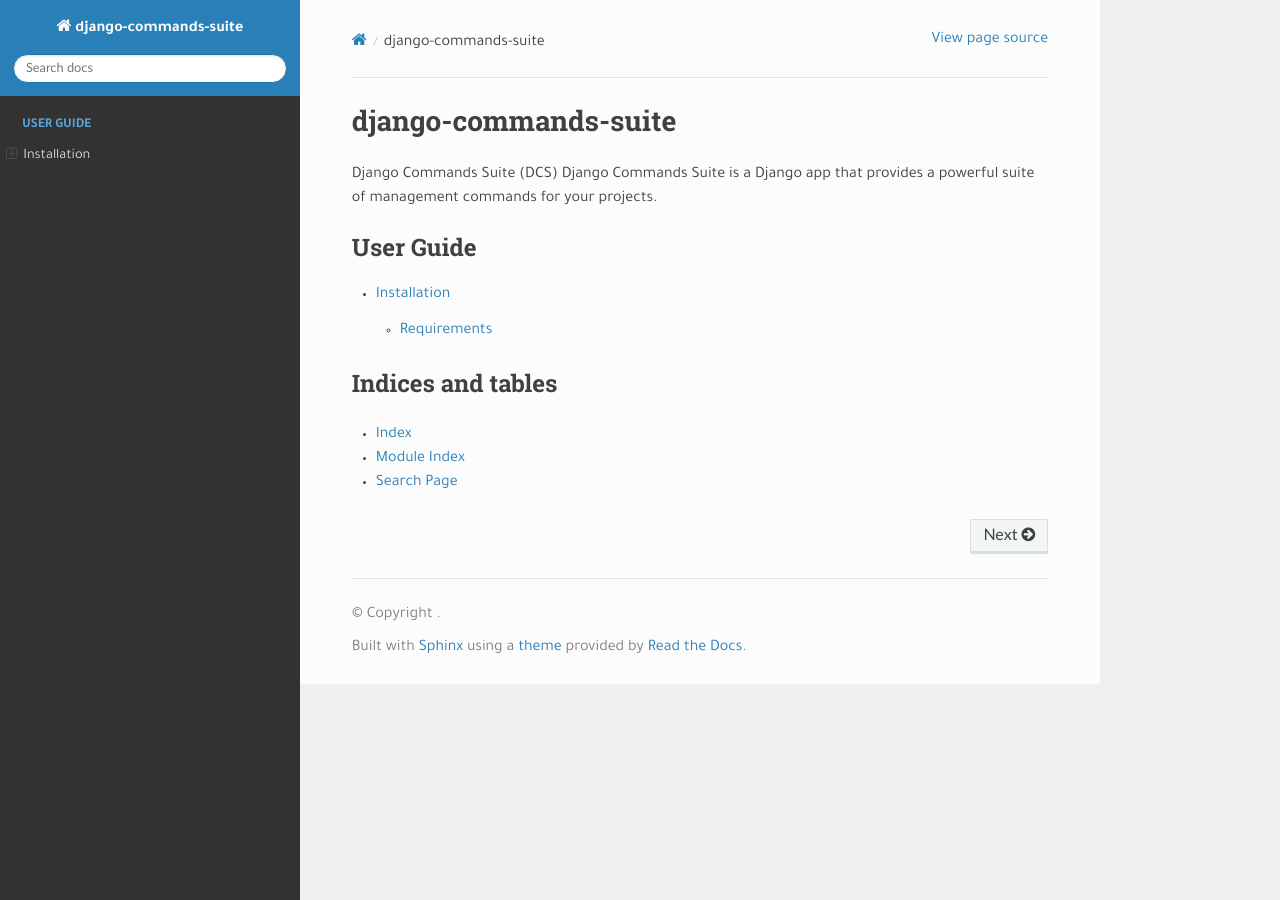
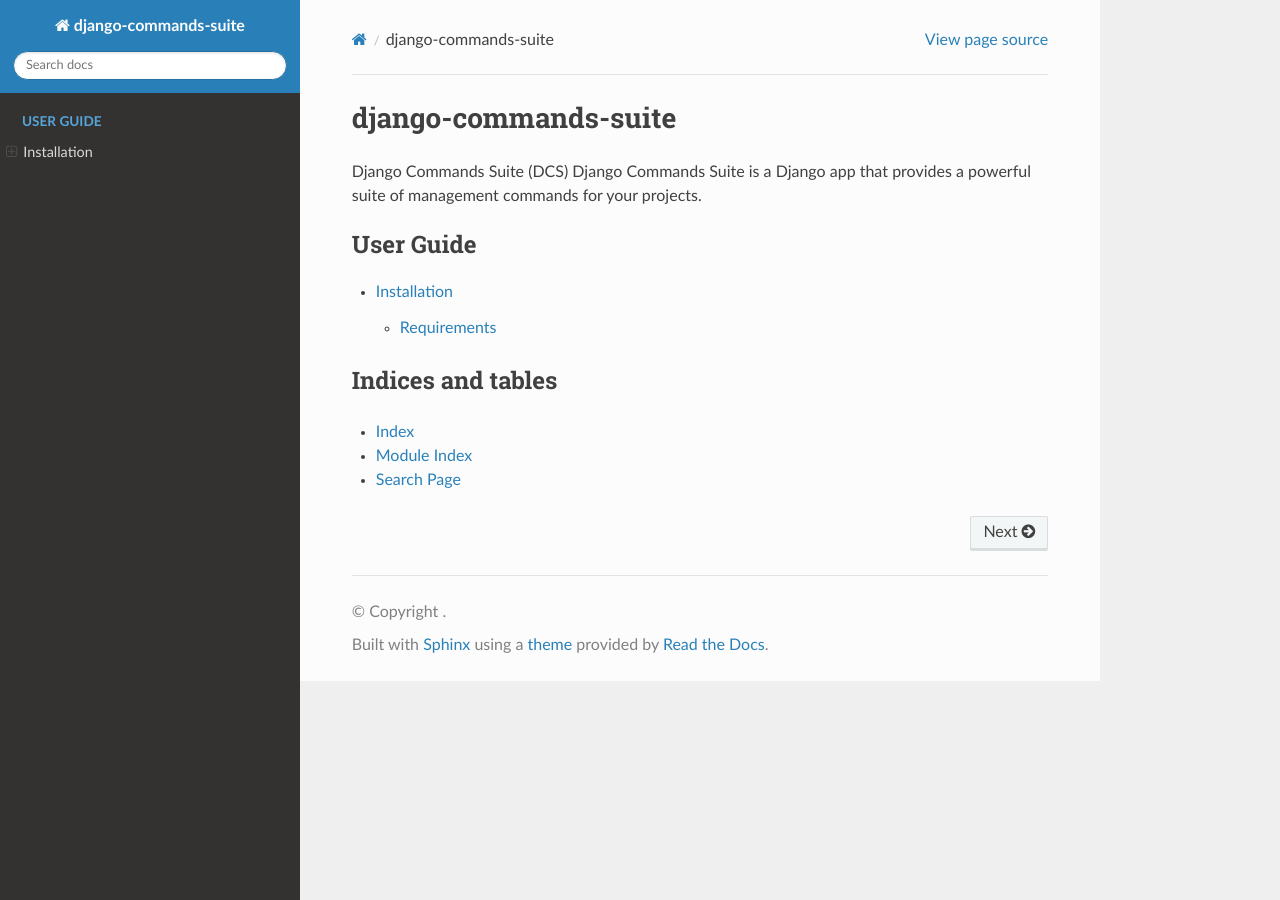
Before and after one commit to khamedtaha/django-commands-suite, a Sphinx documentation site: the page built from docs/index.rst, in a window 1280 px wide. Built offline with Sphinx 7.4.7 and the Read the Docs theme 3.1.0, drawn with Linux system fonts in a browser that asks for light colours.

Commit message:
readthedocs up

```diff
--- a/docs/_static/custom.css
+++ /dev/null
@@ -1,5 +0,0 @@
-@import url('https://fonts.googleapis.com/css2?family=Tajawal:wght@400;500;700&display=swap');
-
-body {
-   font-family: 'Tajawal', sans-serif;
-}
--- a/docs/conf.py
+++ b/docs/conf.py
@@ -33,10 +33,3 @@ html_theme_options = {
     "navigation_depth": 4,
     "titles_only": False,
 }
-
-# -- Language -------------------------------------------------
-language = "en"  # change to "ar" if you want Arabic UI
-
-# -- Custom CSS (for fonts like Tajawal) -------------------------------------
-def setup(app):
-    app.add_css_file("custom.css")
```
